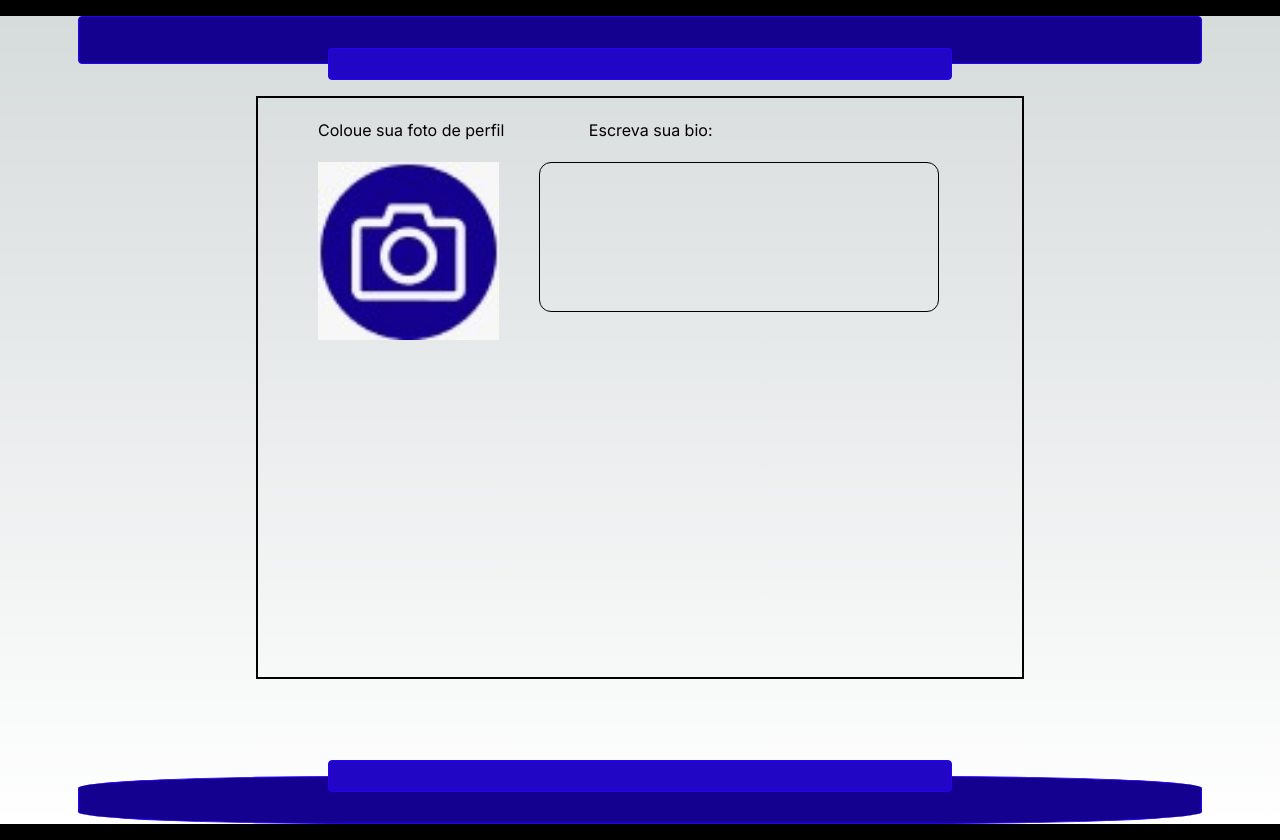
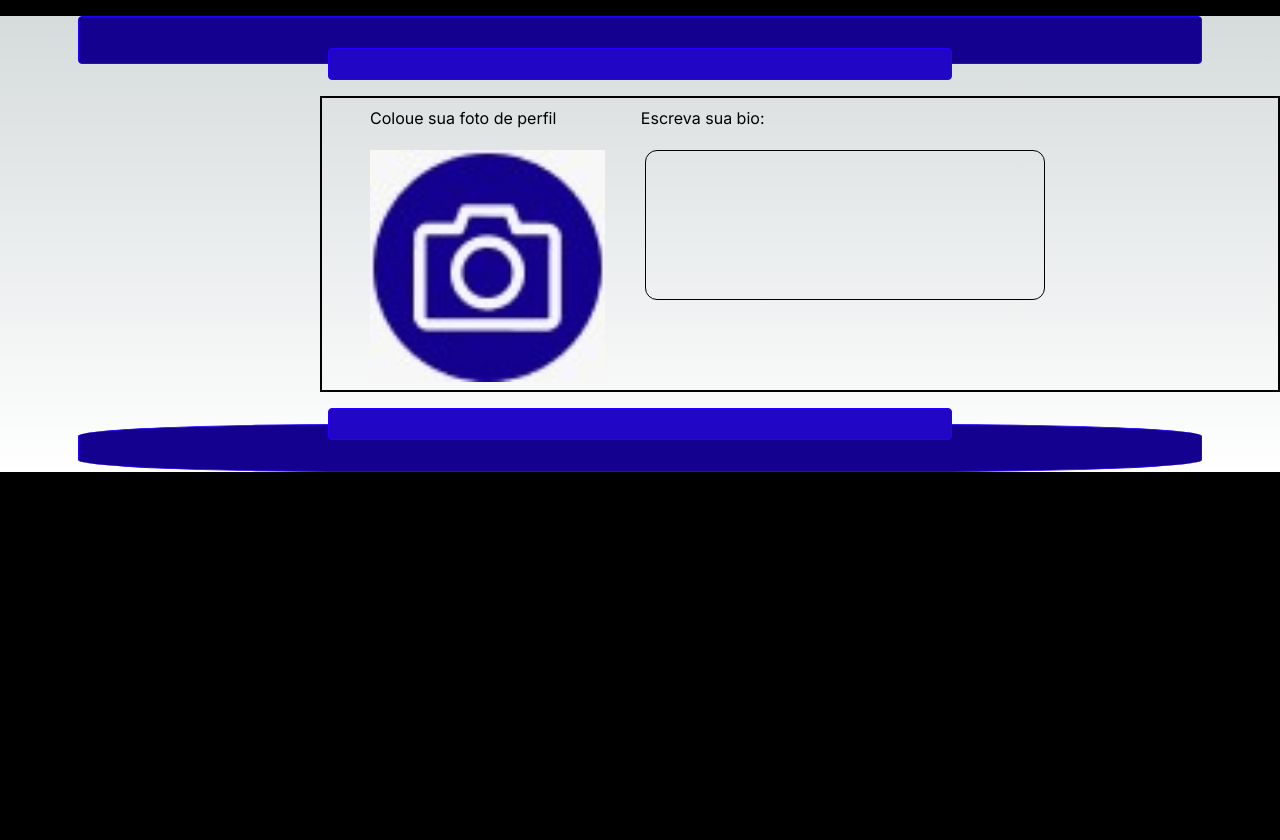
Before and after one commit to ExecutionCSR/matchband, a Next.js app: page /perfil in a window 1280 px wide. After the commit the page ends 800 px from the top, so only its background shows below. Built offline with nearby package versions, Linux system fonts and the light colour scheme.

Commit message:
criação do perfil iniciado

```diff
--- a/src/app/perfil/page.jsx
+++ b/src/app/perfil/page.jsx
@@ -8,8 +8,8 @@ const Criarperfil = () => {
         <div className="z-10 h-[2rem] w-[50%] rounded border-[1px] bg-[#2107C5] border-[#2400FF] mt-[-1rem]"></div>
       </div>
 
-      <div className="  w-[90% ] max-w-[80%] h-[81vh] ">
-        <div className="  ml-[25%] p-5 h-[90%] border-solid border-2  border-black ">
+
+        <div className="  ml-[25%] p-2  h-[90%] border-solid border-2  border-black ">
           <div>
             <span className="m-10">Coloue sua foto de perfil</span>
             <span className="m-10"> Escreva sua bio:</span>
@@ -24,7 +24,7 @@ const Criarperfil = () => {
           </div>
         </div>
 
-      </div>
+
 
 
       <div className="m-4 flex flex-col-reverse justify-center  items-center">
```
